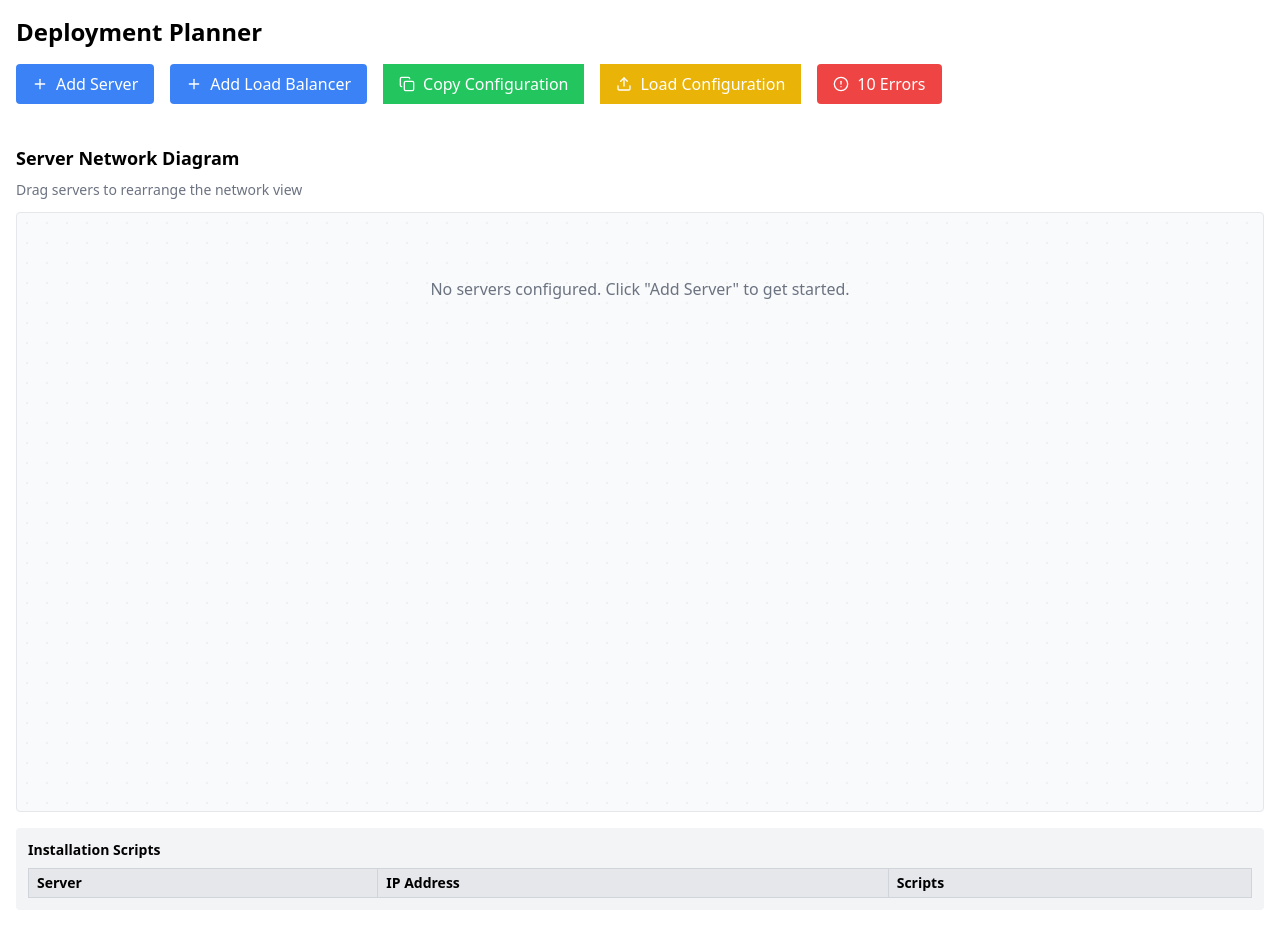
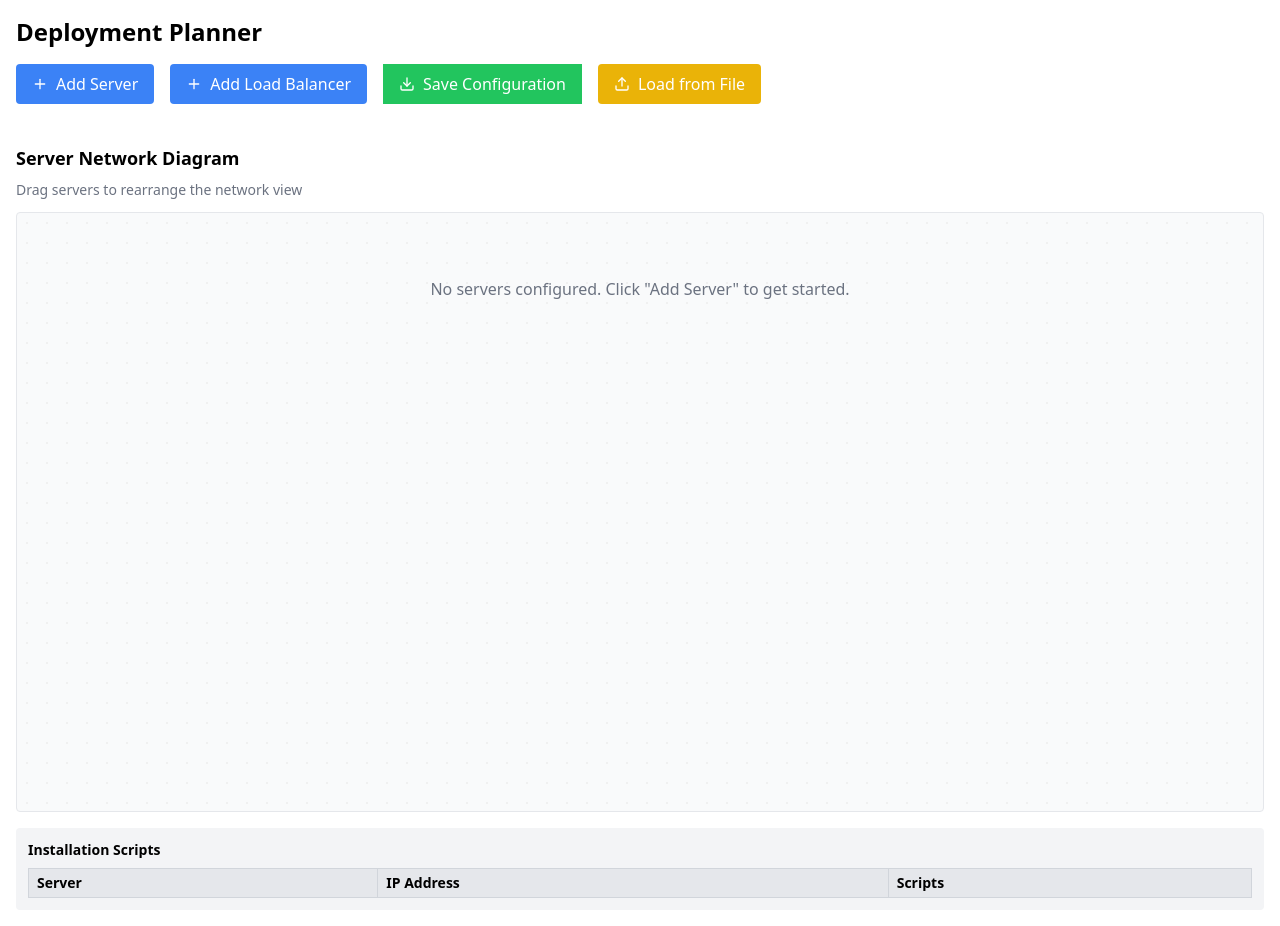
Before and after one commit to EutechCybernetic/server-planner, a React app: page / in a window 1280 px wide. Built offline with nearby package versions, Linux system fonts and the light colour scheme.

Commit message:
save/load from file

```diff
--- a/src/ServerAllocation.tsx
+++ b/src/ServerAllocation.tsx
@@ -1,5 +1,5 @@
 import React, { useState, useEffect, useRef } from 'react';
-import { X, Plus, Server, Database, Circle, RefreshCw, ChevronRight, Copy, Upload, AlertCircle, Route, Zap, Sailboat, ChartArea, Mail, MessageSquare, AlarmClockCheck, Briefcase, Cuboid, Globe, ChartSpline, Telescope } from 'lucide-react';
+import { X, Plus, Server, Database, Circle, RefreshCw, ChevronRight, Copy, Upload, AlertCircle, Route, Zap, Sailboat, ChartArea, Mail, MessageSquare, AlarmClockCheck, Briefcase, Cuboid, Globe, ChartSpline, Telescope, Download } from 'lucide-react';
 import { ENV, START_SCRIPT, YAML } from './templates';
 import { downloadFile, templatize } from './util';
 
@@ -279,6 +279,15 @@ const ServerAllocationDashboard: React.FC = () => {
       .then(() => alert('Configuration copied to clipboard!'))
       .catch(() => alert('Failed to copy configuration.'));
   };
+  const handleSaveConfiguration = (): void => {
+    const configuration = {
+      servers,
+      connections,
+      lbs,
+    };
+    downloadFile('Deployment.json',JSON.stringify(configuration,null,2));
+
+  };
 
   const handleLoadConfiguration = (json: string): void => {
     try {
@@ -833,7 +842,6 @@ const ServerAllocationDashboard: React.FC = () => {
 
       <div className="flex gap-4 mb-4">
          {/* Add Server Button */}
-      {(
       <button
         className="flex items-center px-4 py-2 bg-blue-500 text-white rounded mb-4"
         onClick={() => setShowNewServerForm(true)}
@@ -841,9 +849,8 @@ const ServerAllocationDashboard: React.FC = () => {
         <Plus size={16} className="mr-2" />
         Add Server
       </button>
-      )}
+
       {/* Add LB Button */}
-       {(
       <button
         className="flex items-center px-4 py-2 bg-blue-500 text-white rounded mb-4"
         onClick={() => setShowNewLBForm(true)}
@@ -851,15 +858,18 @@ const ServerAllocationDashboard: React.FC = () => {
         <Plus size={16} className="mr-2" />
         Add Load Balancer
       </button>
-      )}
-        <button
+
+      {/* Copy Configuration Button */}
+      {/* <button
         className="flex items-center px-4 py-2 bg-green-500 text-white mb-4"
         onClick={handleCopyConfiguration}
       >
         <Copy size={16} className="mr-2" />
         Copy Configuration
-        </button>
-        <button
+      </button> */}
+
+      {/* Load Configuration from Paste */}
+      {/* <button
         className="flex items-center px-4 py-2 bg-yellow-500 text-white mb-4"
         onClick={() => {
           const json = prompt('Paste the JSON configuration here:');
@@ -868,36 +878,38 @@ const ServerAllocationDashboard: React.FC = () => {
       >
         <Upload size={16} className="mr-2" />
         Load Configuration
+      </button> */}
+      {/* save configuration */}
+  <button
+        className="flex items-center px-4 py-2 bg-green-500 text-white mb-4"
+        onClick={handleSaveConfiguration}
+      >
+        <Download size={16} className="mr-2" />
+        Save Configuration
       </button>
-         {/* Error Icon and Popup */}
-      {errors.length > 0 && (
-        <div className="relative mb-4">
-          <button
-            className="flex items-center px-4 py-2 bg-red-500 text-white rounded"
-            onClick={() => setShowErrorPopup(!showErrorPopup)}
-          >
-            <AlertCircle size={16} className="mr-2" />
-            {errors.length} Error{errors.length > 1 ? 's' : ''}
-          </button>
-          {showErrorPopup && (
-            <div className="absolute top-full mt-2 left-0 bg-white border rounded shadow-lg p-4 z-50" style={{width:'500px'}}>
-              <h3 className="text-lg font-semibold mb-2">Configuration Errors</h3>
-              <ul className="list-disc pl-5 text-sm text-red-600">
-                {errors.map((error, index) => (
-                  <li key={index}>{error}</li>
-                ))}
-              </ul>
-              <button
-                className="mt-2 px-4 py-2 bg-gray-300 rounded"
-                onClick={() => setShowErrorPopup(false)}
-              >
-                Close
-              </button>
-            </div>
-          )}
-        </div>
-      )}
-
+      {/* Load Configuration from File */}
+      <label className="flex items-center px-4 py-2 bg-yellow-500 text-white mb-4 cursor-pointer rounded">
+        <Upload size={16} className="mr-2" />
+        Load from File
+        <input
+          type="file"
+          accept="application/json"
+          className="hidden"
+          onChange={(e) => {
+            const file = e.target.files?.[0];
+            if (file) {
+              const reader = new FileReader();
+              reader.onload = (event) => {
+                const content = event.target?.result;
+                if (typeof content === 'string') {
+                  handleLoadConfiguration(content);
+                }
+              };
+              reader.readAsText(file);
+            }
+          }}
+        />
+      </label>
       </div>
 
 
```
Lines whose indentation alone changed are shown as unchanged.
